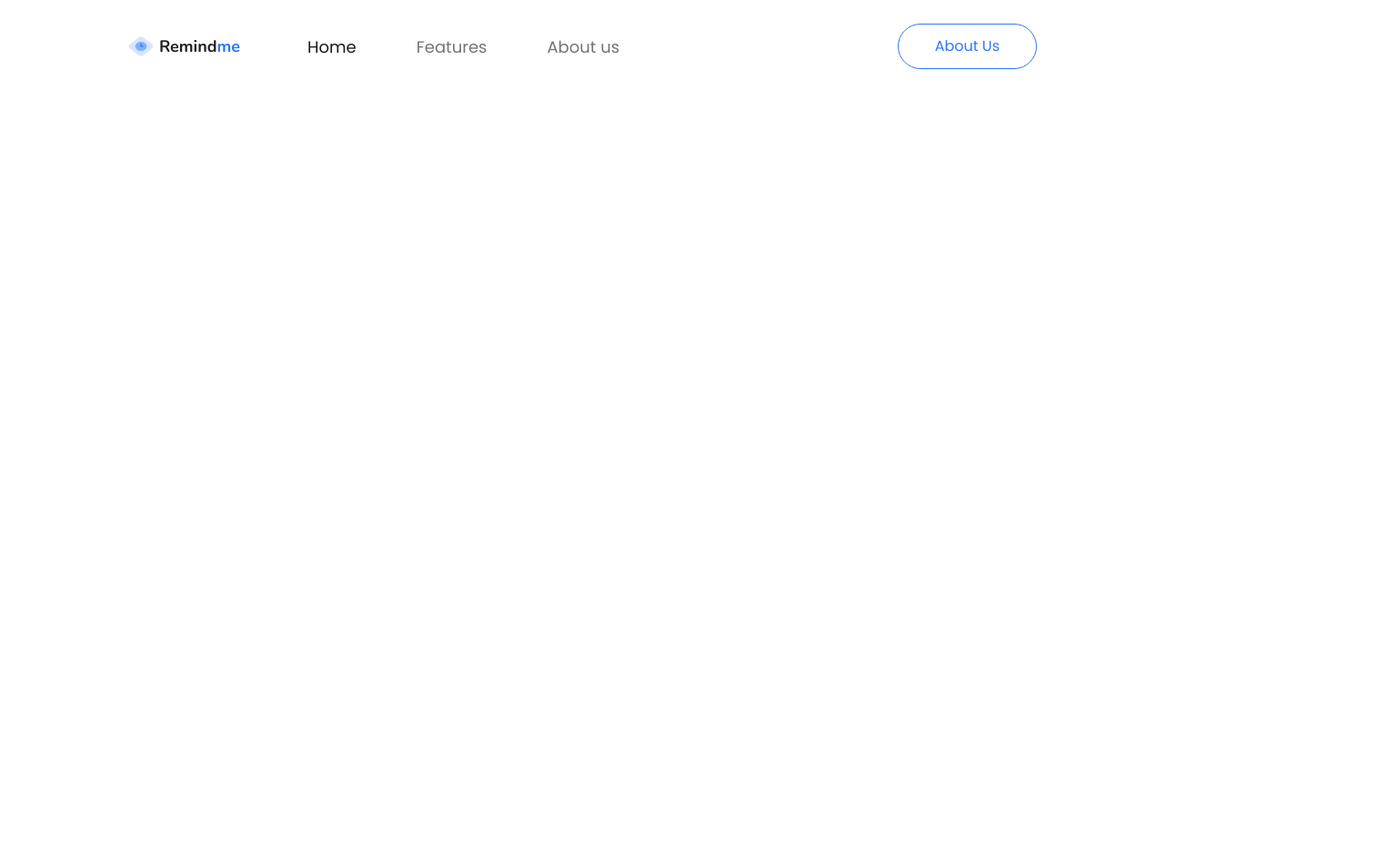
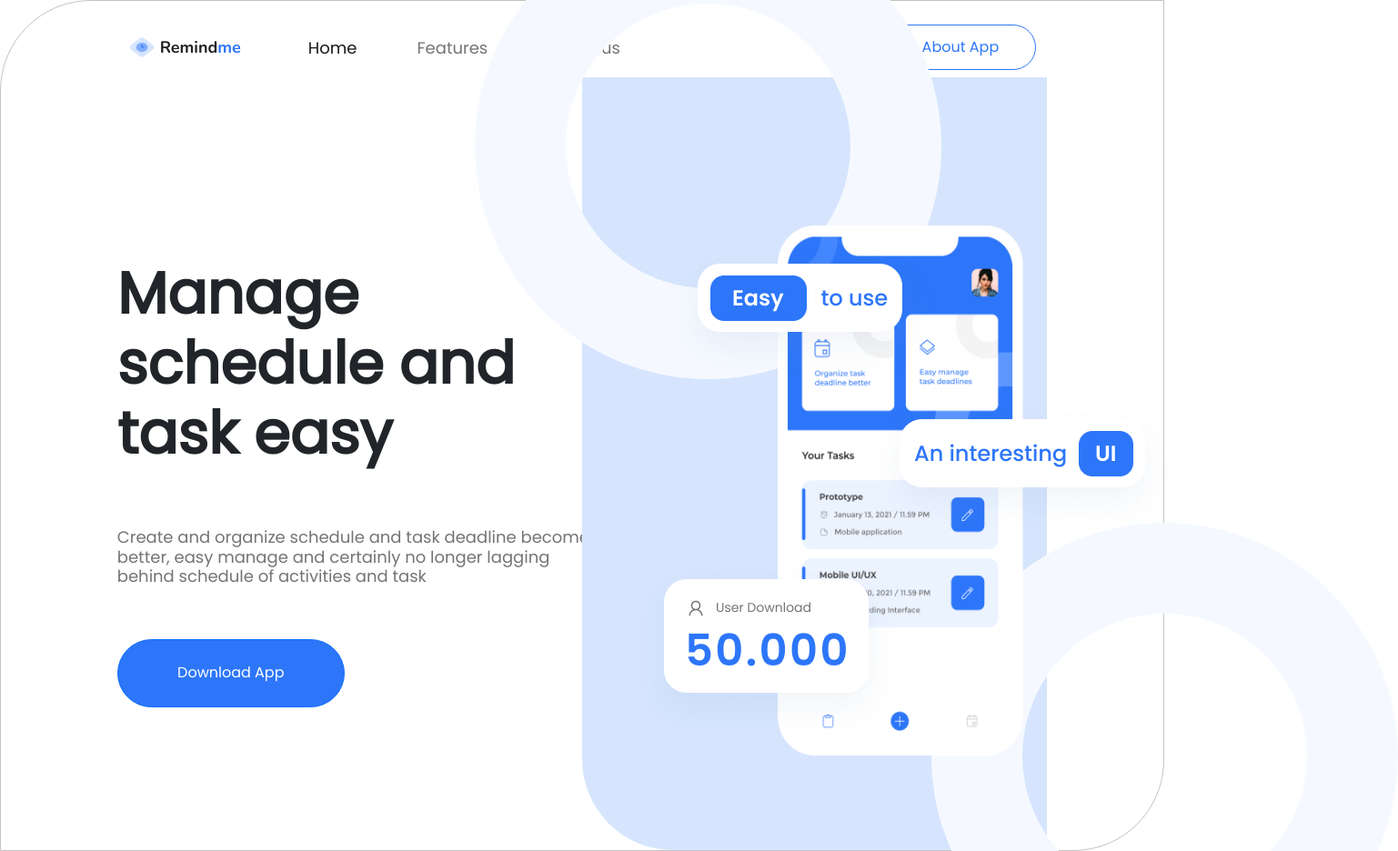
Before and after one commit to blaz-k/figma-test, a plain HTML site: page index.html in a window 1280 px wide. Shown: the whole page at 91% size, 1537 px wide, since content can reach past the window. Before the commit the page ends 800 px from the top, so only its background shows below. Drawn offline with nearby package versions, Linux system fonts and the light colour scheme.

Commit message:
hero section created

```diff
--- a/index.html
+++ b/index.html
@@ -39,20 +39,50 @@
       <li class="nav-item">
        <a class="nav-link" href="#">Features</a>
       </li>
-
       <li class="nav-item">
        <a class="nav-link " href="#">About us</a>
       </li>
      </ul>
      <!--button on right-->
-     <div class="d-flex">
-      <button class="btn btn-outline-primary" type="submit">About Us</button>
-     </div>
+
+         <div class="d-flex">
+            <button class="btn btn-outline-primary" type="submit">About App</button>
+         </div>
+
+
 
     </div>
    </div>
   </nav>
+ <!--END NAVBAR-->
 
+ <!--START HERO SECTION-->
+
+ <div>
+  <div class="row g-0" style=" height: 850px;">
+   <div class="col-sm-6 col-md-6 col-left" >
+    <div>
+     <h2 class="col-title">Manage schedule and task easy</h2>
+    </div>
+    <div>
+     <h4 class="col-text">Create and organize schedule and task deadline become better, easy manage and certainly no longer lagging behind
+     schedule of activities and task</h4>
+    </div>
+    <div>
+     <a class="btn btn-primary" href="#">Download App</a>
+    </div>
+   </div>
+   <div class="col-6 col-md-6 col-right">
+      <span id="circle-up"></span>
+      <span id="krog"></span>
+    <div><img id="phone" src="./public/assets/img/Phone.png" ></div>
+    <div><img id="phone-middle" src="./public/assets/img/3.png"></div>
+    <div><img id="phone-top" src="./public/assets/img/2.png"></div>
+    <div><img id="phone-bottom" src="./public/assets/img/!.png"></div>
+
+   </div>
+  </div>
+ </div>
 
  </div>
 
--- a/public/assets/css/my.css
+++ b/public/assets/css/my.css
@@ -1,6 +1,22 @@
 body {
   font-family: Poppins;
+  background-color: white;
+  border: 1px solid rgb(197, 194, 194);
+  border-radius: 100px 0px 100px 0px;
 }
+
+.btn-primary {
+  width: 250px;
+  height: 75px;
+  background: #2d76f9;
+  border-radius: 1500px;
+  padding-left: 58px;
+  padding-right: 58px;
+  padding-top: 24px;
+  padding-bottom: 24px;
+  margin-top: 50px;
+}
+
 .btn-outline-primary {
   color: #2d76f9;
   border: 1.5px solid #2d76f9;
@@ -15,6 +31,24 @@ body {
   background-color: #2d76f9;
 }
 
+.col-right {
+  background-color: #d6e5fd;
+  border-radius: 0px 0px 0px 100px;
+}
+
+.col-text {
+  width: 533px;
+  font-size: 18px;
+  color: #747474;
+  margin-top: 40px;
+}
+.col-title {
+  width: 533px;
+  height: 255px;
+  margin-top: 200px;
+  font-weight: 600;
+  font-size: 64px;
+}
 .my-nav {
   margin-left: 10%;
   margin-right: 10%;
@@ -38,3 +72,53 @@ body {
     margin-top: 18px;
   }
 }
+
+#phone {
+  position: absolute;
+  width: 270px;
+  height: 583.43px;
+  margin-top: 163px;
+  margin-left: 215px;
+}
+
+#phone-top {
+  position: absolute;
+  margin-left: 87px;
+  margin-top: 181px;
+}
+
+#phone-middle {
+  position: absolute;
+  margin-left: 309px;
+  margin-top: 352px;
+}
+
+#phone-bottom {
+  position: absolute;
+  margin-left: 50px;
+  margin-top: 528px;
+}
+
+#krog {
+  position: absolute;
+  width: 513px;
+  height: 513px;
+  margin-left: 384px;
+  margin-top: 490px;
+
+  border: 100px solid #f5f9ff;
+  box-sizing: border-box;
+  border-radius: 50%;
+}
+
+#circle-up {
+  position: absolute;
+  width: 513px;
+  height: 513px;
+  margin-left: -118px;
+  margin-top: -181px;
+
+  border: 100px solid #f5f9ff;
+  box-sizing: border-box;
+  border-radius: 50%;
+}
```
Also changed, not shown: public/assets/img/!.png (added), public/assets/img/2.png (added), public/assets/img/3.png (added), public/assets/img/Phone.png (added).
